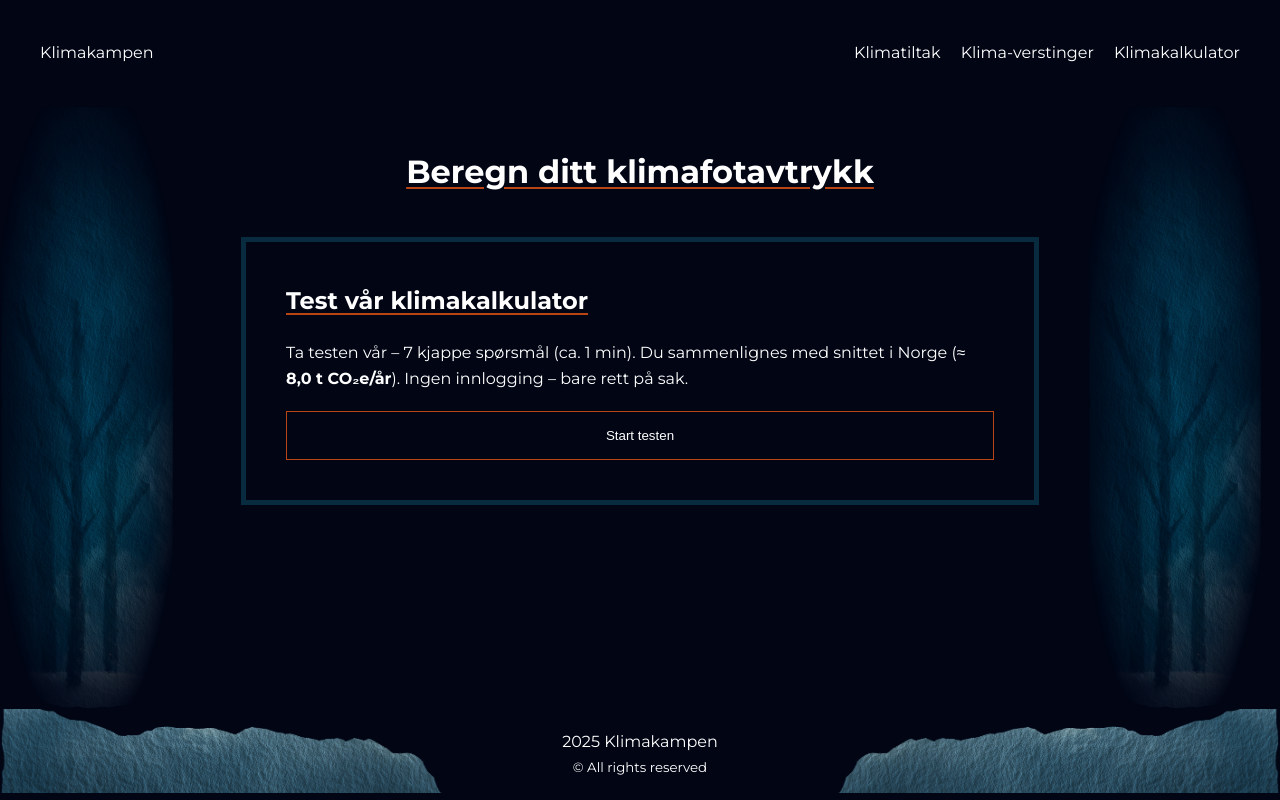
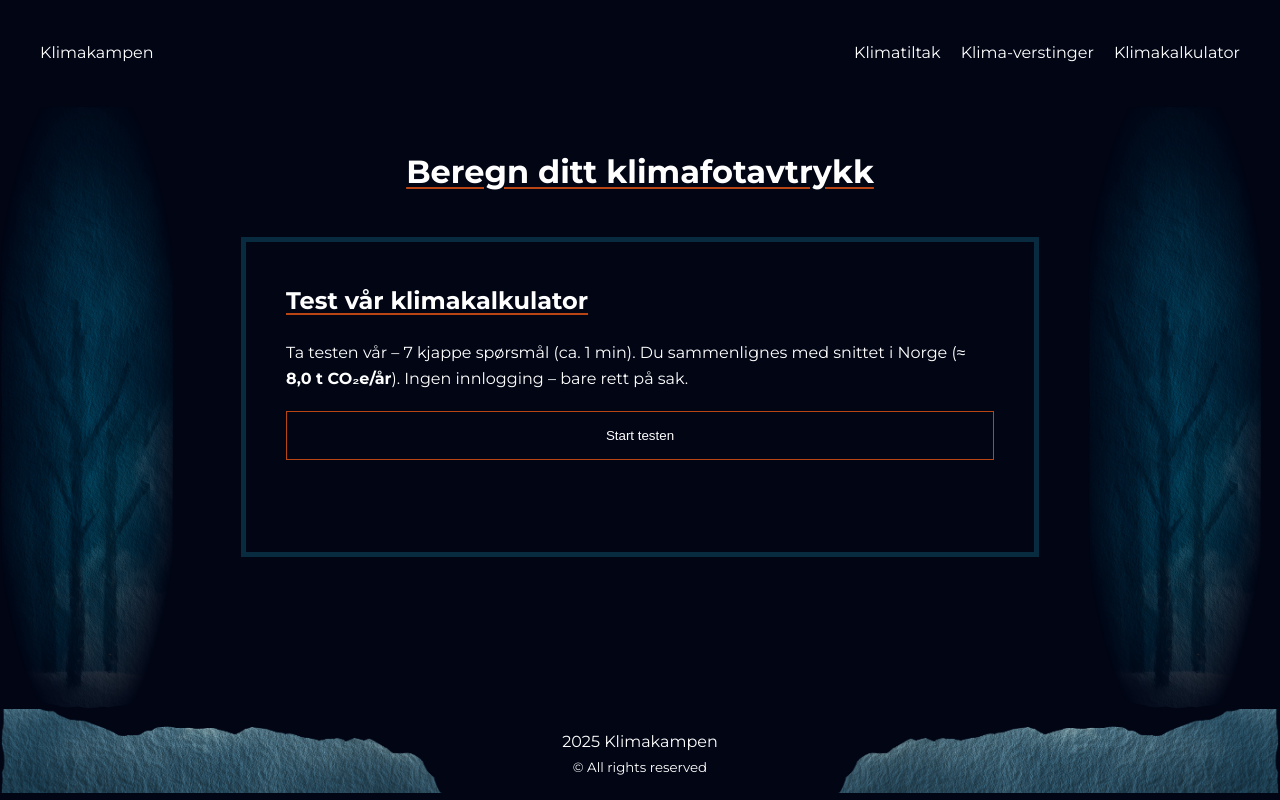
Before and after one commit to alekskosta/klimakampen, a Next.js app: page /klimakalkulator in a window 1280 px wide. Built offline with nearby package versions, Linux system fonts and the light colour scheme.

Commit message:
sjekk høyde hopp

```diff
--- a/components/cards/CalculatorResultCard.module.css
+++ b/components/cards/CalculatorResultCard.module.css
@@ -9,6 +9,7 @@
   display: flex;
   flex-direction: column;
   gap: 1.25rem;
+  min-height: 20rem;
 }
 
 .calcTitle {
--- a/components/cards/CalculatorWelcomeCard.module.css
+++ b/components/cards/CalculatorWelcomeCard.module.css
@@ -9,6 +9,7 @@
   flex-direction: column;
   gap: 1.25rem;
   background-color: #010514;
+  min-height: 20rem;
 }
 
 .calcTitle {
```
